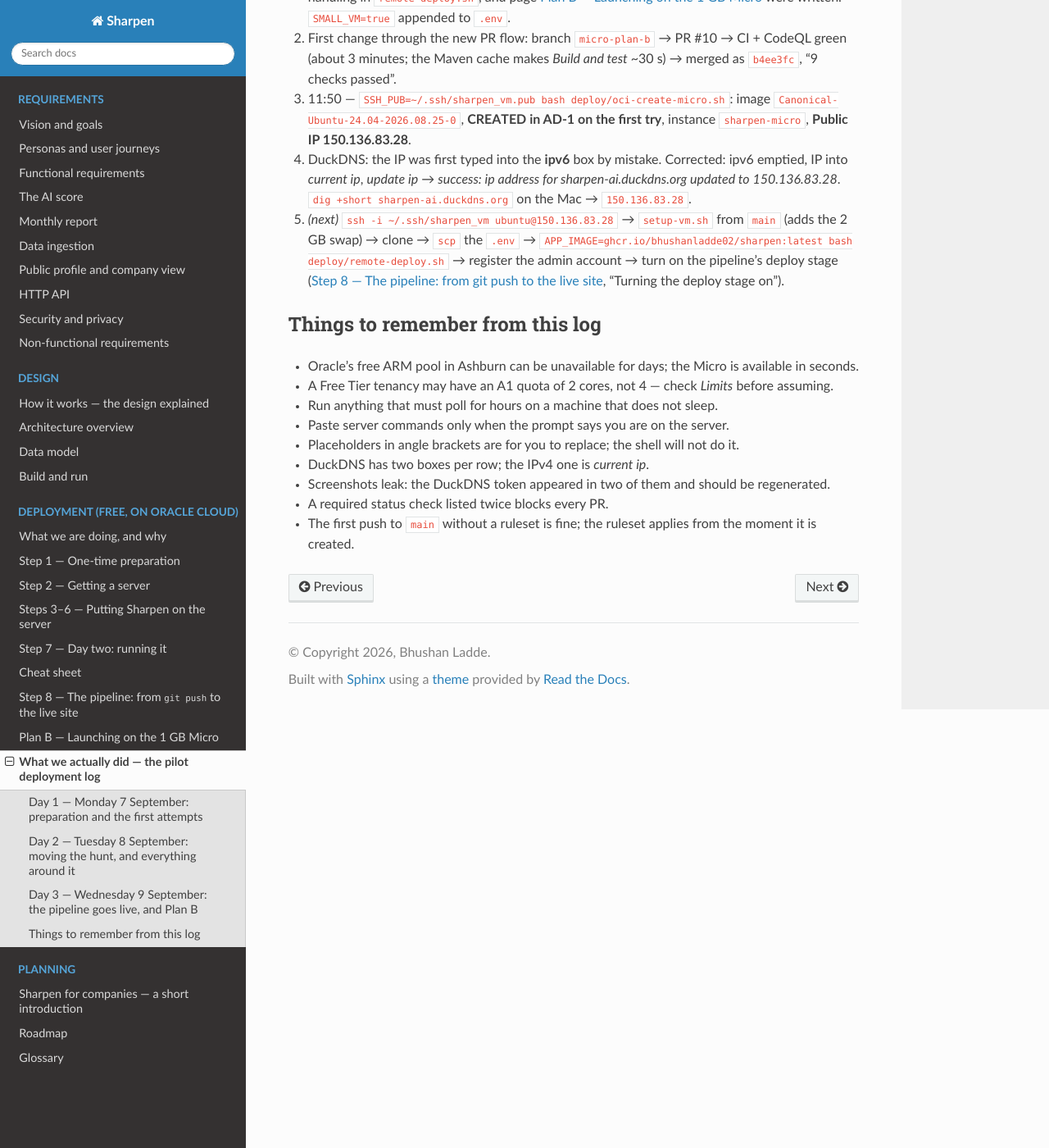
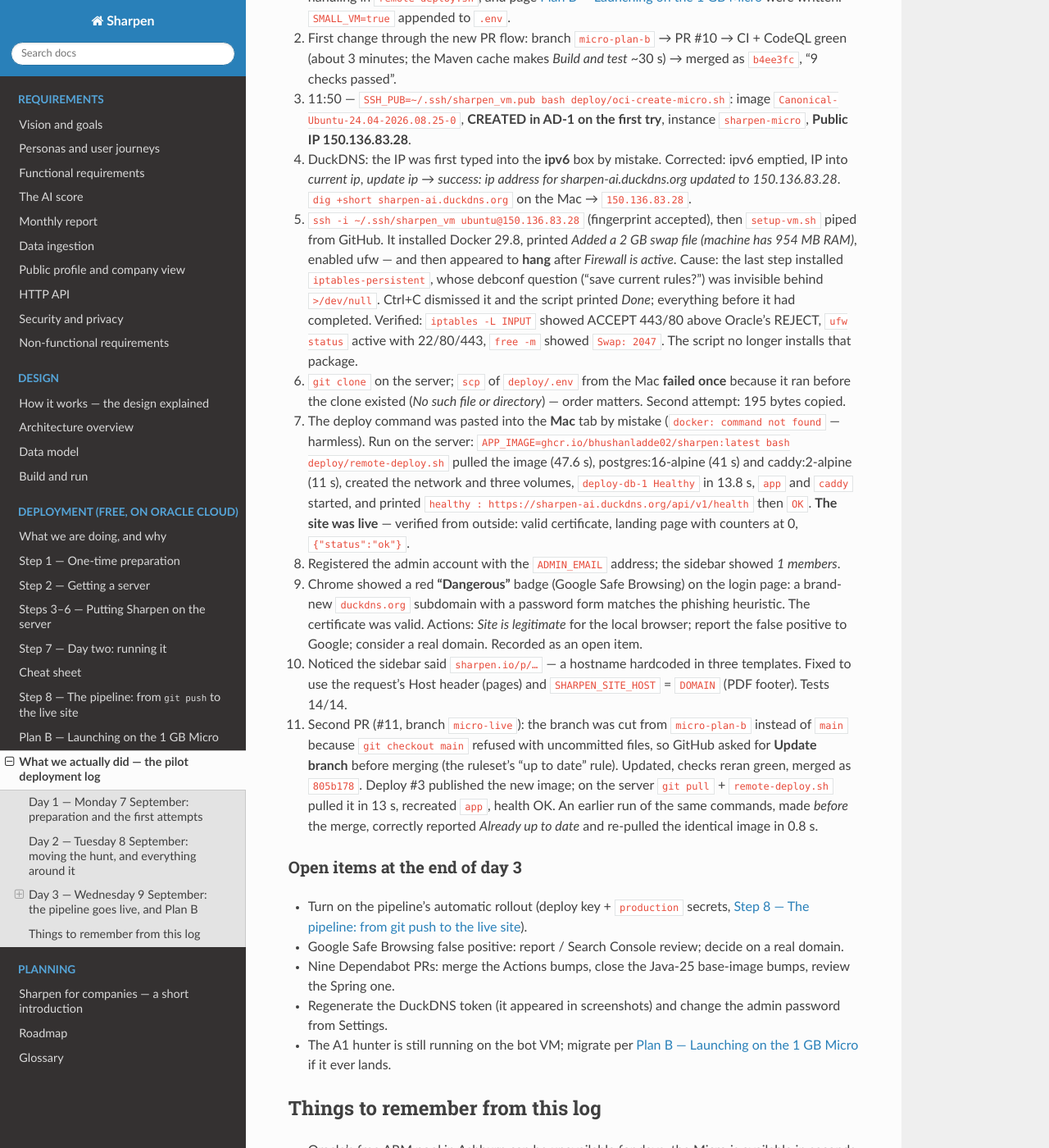
Before and after one commit to bhushanladde02/sharpen, a Sphinx documentation site: the page built from docs/deployment/09-pilot-log.rst, in a window 1280 px wide and 1400 px high, scrolled down 3253 px. Shown: the whole window at 82% size. Built offline with Sphinx 7.4.7 and the Read the Docs theme 3.1.0, drawn with Linux system fonts in a browser that asks for light colours; some of the changed text lies outside the part shown.

Commit message:
Log updates

```diff
--- a/docs/deployment/09-pilot-log.rst
+++ b/docs/deployment/09-pilot-log.rst
@@ -127,15 +127,51 @@
 #. DuckDNS: the IP was first typed into the **ipv6** box by mistake. Corrected: ipv6 emptied, IP into
    *current ip*, *update ip* → *success: ip address for sharpen-ai.duckdns.org updated to 150.136.83.28*.
    ``dig +short sharpen-ai.duckdns.org`` on the Mac → ``150.136.83.28``.
-#. *(next)* ``ssh -i ~/.ssh/sharpen_vm ubuntu@150.136.83.28`` → ``setup-vm.sh`` from ``main`` (adds the 2 GB
-   swap) → clone → ``scp`` the ``.env`` → ``APP_IMAGE=ghcr.io/bhushanladde02/sharpen:latest bash
-   deploy/remote-deploy.sh`` → register the admin account → turn on the pipeline's deploy stage
-   (:doc:`07-ci-cd`, "Turning the deploy stage on").
+#. ``ssh -i ~/.ssh/sharpen_vm ubuntu@150.136.83.28`` (fingerprint accepted), then ``setup-vm.sh`` piped
+   from GitHub. It installed Docker 29.8, printed *Added a 2 GB swap file (machine has 954 MB RAM)*,
+   enabled ufw — and then appeared to **hang** after *Firewall is active*. Cause: the last step installed
+   ``iptables-persistent``, whose debconf question ("save current rules?") was invisible behind
+   ``>/dev/null``. Ctrl+C dismissed it and the script printed *Done*; everything before it had completed.
+   Verified: ``iptables -L INPUT`` showed ACCEPT 443/80 above Oracle's REJECT, ``ufw status`` active with
+   22/80/443, ``free -m`` showed ``Swap: 2047``. The script no longer installs that package.
+#. ``git clone`` on the server; ``scp`` of ``deploy/.env`` from the Mac **failed once** because it ran before
+   the clone existed (*No such file or directory*) — order matters. Second attempt: 195 bytes copied.
+#. The deploy command was pasted into the **Mac** tab by mistake (``docker: command not found`` — harmless).
+   Run on the server: ``APP_IMAGE=ghcr.io/bhushanladde02/sharpen:latest bash deploy/remote-deploy.sh``
+   pulled the image (47.6 s), postgres:16-alpine (41 s) and caddy:2-alpine (11 s), created the network and
+   three volumes, ``deploy-db-1 Healthy`` in 13.8 s, ``app`` and ``caddy`` started, and printed
+   ``healthy : https://sharpen-ai.duckdns.org/api/v1/health`` then ``OK``. **The site was live** — verified
+   from outside: valid certificate, landing page with counters at 0, ``{"status":"ok"}``.
+#. Registered the admin account with the ``ADMIN_EMAIL`` address; the sidebar showed *1 members*.
+#. Chrome showed a red **"Dangerous"** badge (Google Safe Browsing) on the login page: a brand-new
+   ``duckdns.org`` subdomain with a password form matches the phishing heuristic. The certificate was valid.
+   Actions: *Site is legitimate* for the local browser; report the false positive to Google; consider a
+   real domain. Recorded as an open item.
+#. Noticed the sidebar said ``sharpen.io/p/…`` — a hostname hardcoded in three templates. Fixed to use the
+   request's Host header (pages) and ``SHARPEN_SITE_HOST`` = ``DOMAIN`` (PDF footer). Tests 14/14.
+#. Second PR (#11, branch ``micro-live``): the branch was cut from ``micro-plan-b`` instead of ``main``
+   because ``git checkout main`` refused with uncommitted files, so GitHub asked for **Update branch**
+   before merging (the ruleset's "up to date" rule). Updated, checks reran green, merged as ``805b178``.
+   Deploy #3 published the new image; on the server ``git pull`` + ``remote-deploy.sh`` pulled it in 13 s,
+   recreated ``app``, health OK. An earlier run of the same commands, made *before* the merge, correctly
+   reported *Already up to date* and re-pulled the identical image in 0.8 s.
+
+Open items at the end of day 3
+^^^^^^^^^^^^^^^^^^^^^^^^^^^^^^
+
+* Turn on the pipeline's automatic rollout (deploy key + ``production`` secrets, :doc:`07-ci-cd`).
+* Google Safe Browsing false positive: report / Search Console review; decide on a real domain.
+* Nine Dependabot PRs: merge the Actions bumps, close the Java-25 base-image bumps, review the Spring one.
+* Regenerate the DuckDNS token (it appeared in screenshots) and change the admin password from Settings.
+* The A1 hunter is still running on the bot VM; migrate per :doc:`08-small-vm` if it ever lands.
 
 Things to remember from this log
 --------------------------------
 
 * Oracle's free ARM pool in Ashburn can be unavailable for days; the Micro is available in seconds.
+* A script piped into ``bash`` with output silenced can hide an interactive prompt and look hung.
+* Clone before you ``scp`` into the clone; run server commands only at the server prompt.
+* A fresh ``duckdns.org`` login page will be flagged by Safe Browsing; plan a real domain for anything public.
 * A Free Tier tenancy may have an A1 quota of 2 cores, not 4 — check *Limits* before assuming.
 * Run anything that must poll for hours on a machine that does not sleep.
 * Paste server commands only when the prompt says you are on the server.
```
